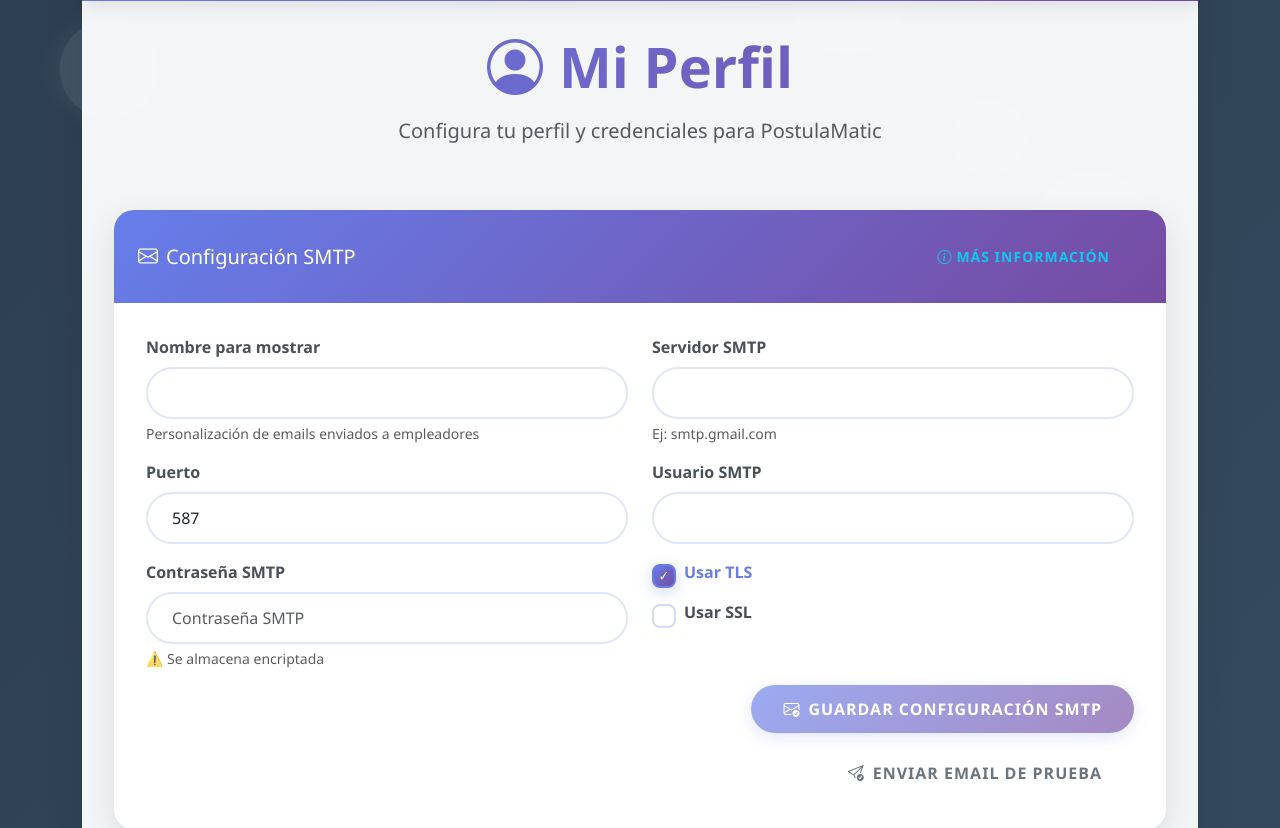
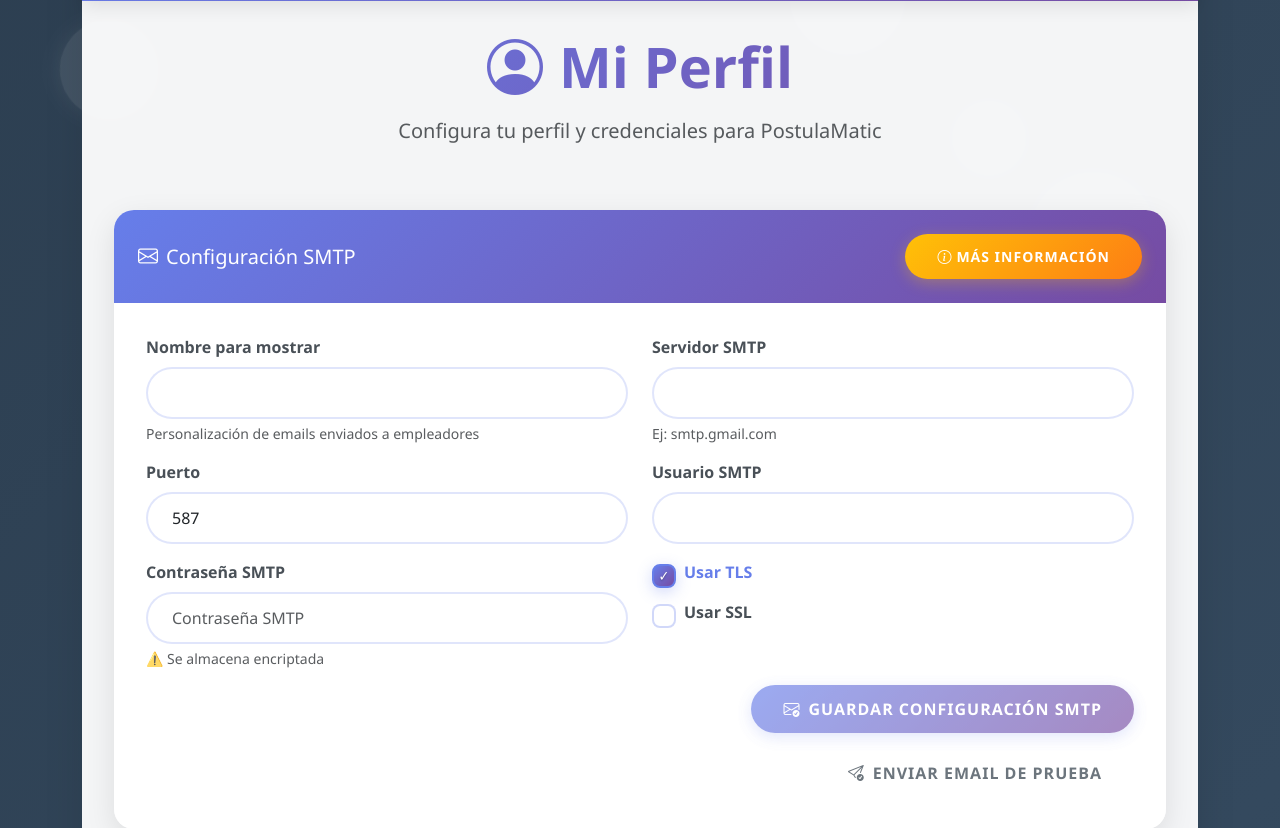
Before and after one commit to idgleb/PostulaMatic, a Django app: page /matching/perfil/ in a window 1280 px wide. Shown: the part 282-1110 px from the top of the page. Run offline with Django 5.2, Linux system fonts and the light colour scheme; the visitor is signed in with stand-in values (Sample User, id 1); data comes from the database, SQL or seed files in the repository; parts of the project's set-up code (start-up, migrations or seed data) failed here and were passed over.

Commit message:
Cambiar estilo del botÃ³n SMTP a btn-warning para consistencia con Matching

```diff
--- a/templates/matching/profile.html
+++ b/templates/matching/profile.html
@@ -22,7 +22,7 @@
                     <h5 class="mb-0">
                         <i class="bi bi-envelope me-2"></i>Configuración SMTP
                     </h5>
-                    <button type="button" class="btn btn-sm btn-outline-info" data-bs-toggle="modal" data-bs-target="#smtpInfoModal">
+                    <button type="button" class="btn btn-sm btn-warning" data-bs-toggle="modal" data-bs-target="#smtpInfoModal">
                         <i class="bi bi-info-circle me-1"></i>Más información
                     </button>
                 </div>
```
